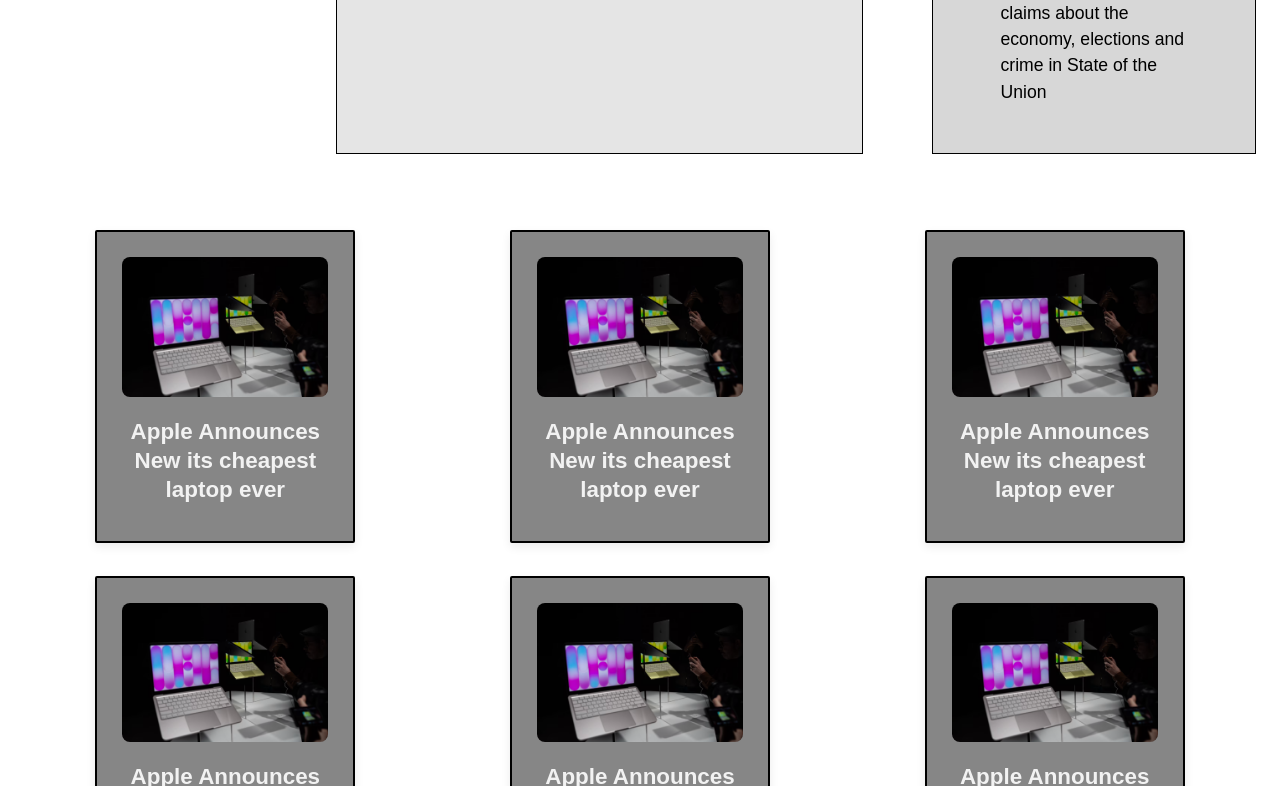
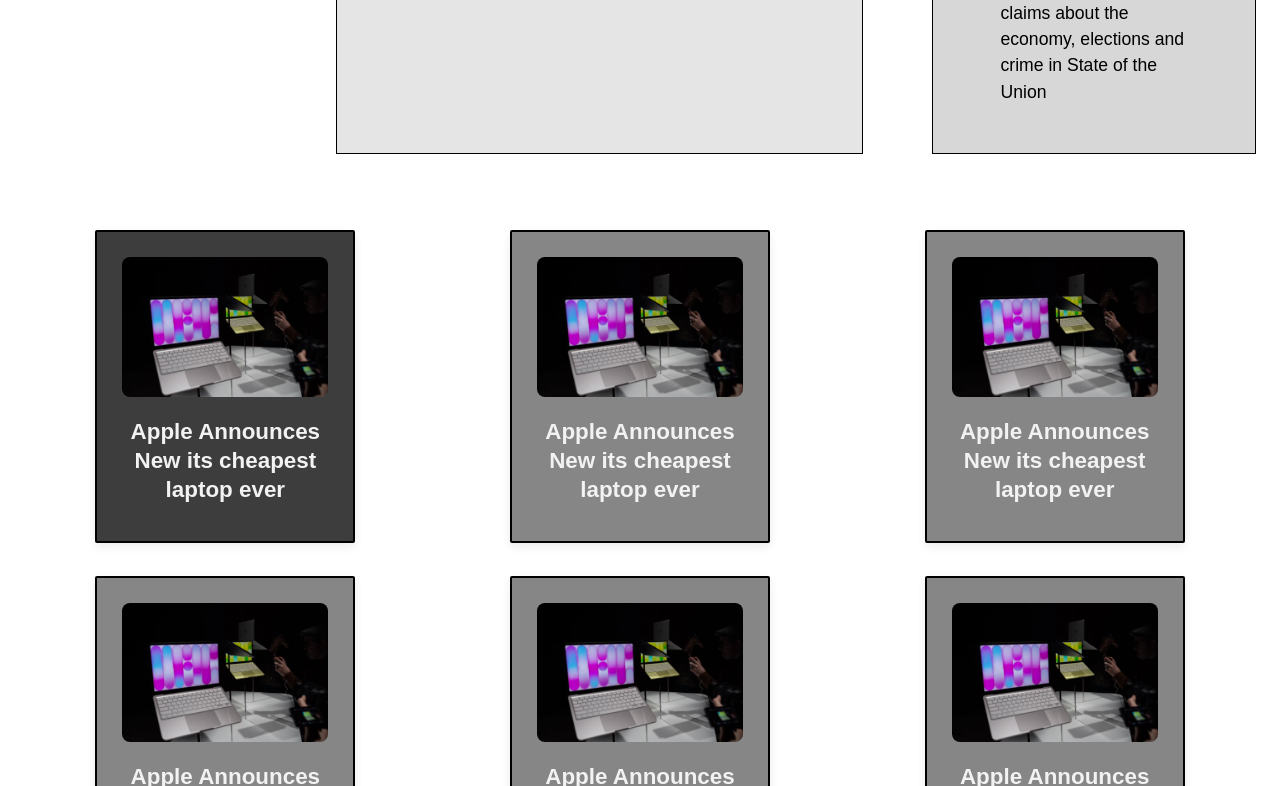
Before and after one commit to rlee70/Interaction-Design, a plain HTML site: page homepage/index.html in a window 1280 px wide. In both pictures the pointer is over the element 225 px from the left and 1036 px from the top of the page. Shown: the part 650-1436 px from the top of the page. Drawn offline with Linux system fonts and the light colour scheme.

Commit message:
Add hover effect to article cards

```diff
--- a/homepage/styles.css
+++ b/homepage/styles.css
@@ -164,6 +164,10 @@
   /* padding: 24px; */
   /* margin-top: 20px; */
   border: 2px solid #000000;
+}
+.article:hover{
+  transform: scale(1.00);
+  background-color: #3d3d3d;
 }
 
 .main-art {
```
